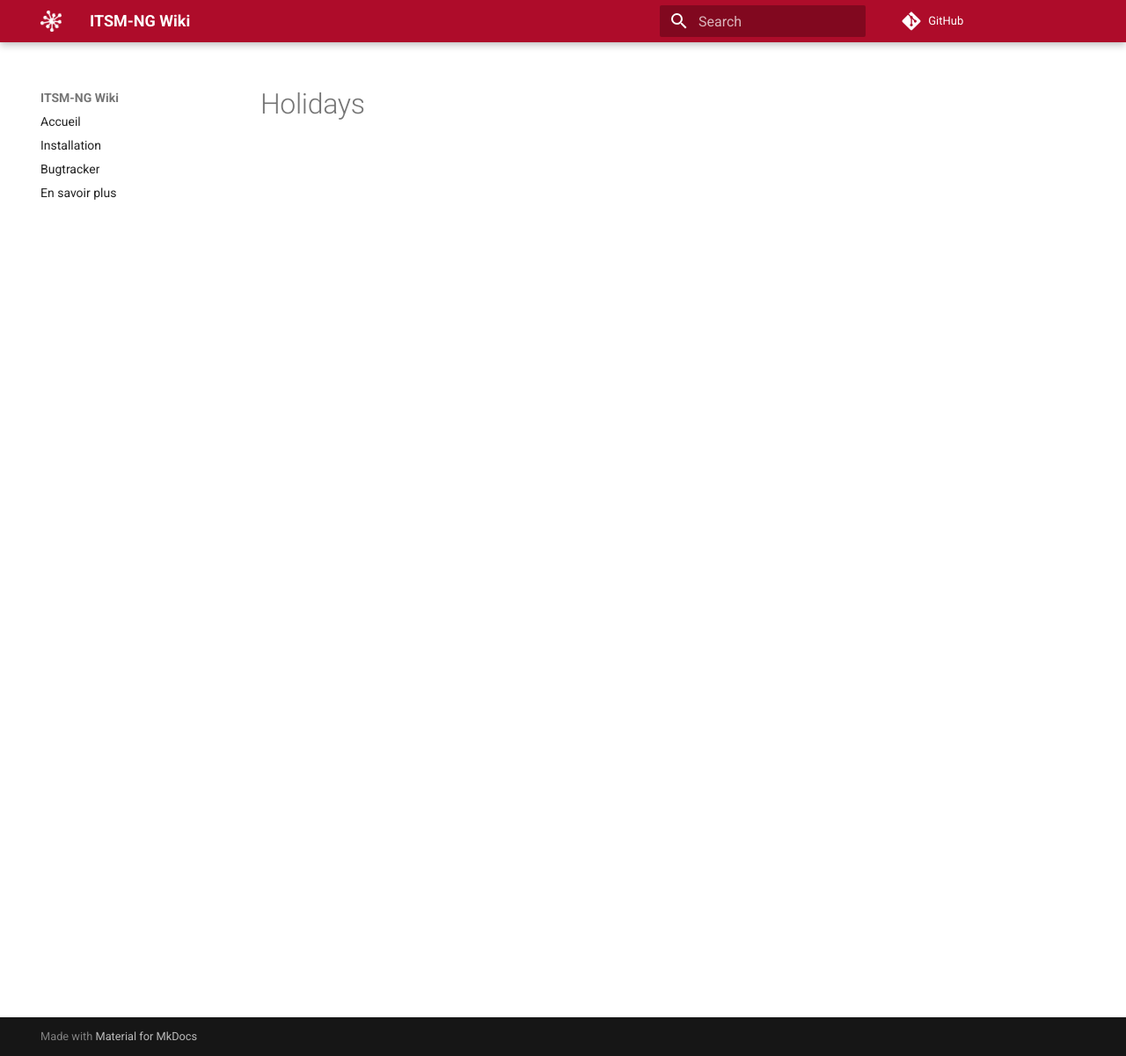
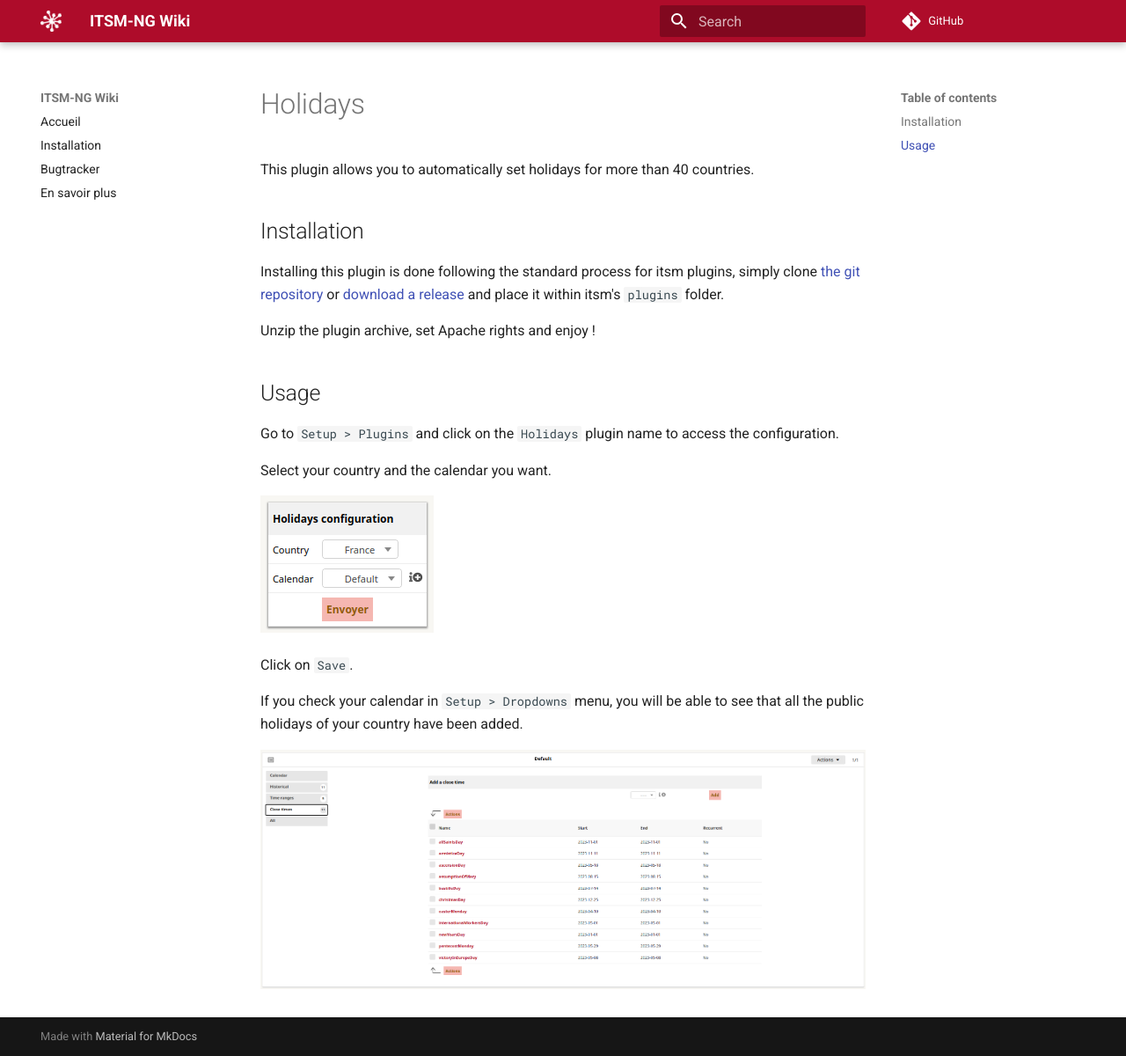
Before and after one commit to itsmng/wiki-backup, an MkDocs documentation site: the page built from docs/plugins/holidays-plugin.md, in a window 1280 px wide and 1200 px high. Shown: the whole window at 88% size. Built offline with MkDocs 1.6.1 and Material for MkDocs 9.7.7, drawn with Linux system fonts in a browser that asks for light colours; comment, search, counter and statistics services are not loaded.

Commit message:
Add holidays documentation

```diff
--- a/docs/plugins/holidays-plugin.md
+++ b/docs/plugins/holidays-plugin.md
@@ -1 +1,23 @@
 # Holidays
+
+This plugin allows you to automatically set holidays for more than 40 countries.
+
+## Installation
+
+Installing this plugin is done following the standard process for itsm plugins, simply clone [the git repository](https://github.com/itsmng/holidays) or [download a release](https://github.com/itsmng/holidays/releases) and place it within itsm's `plugins` folder.
+
+Unzip the plugin archive, set Apache rights and enjoy !
+
+## Usage
+
+Go to `Setup > Plugins` and click on the `Holidays` plugin name to access the configuration.
+
+Select your country and the calendar you want.
+
+![](../img/holidays/holidays_config.png)
+
+Click on `Save`.
+
+If you check your calendar in `Setup > Dropdowns` menu, you will be able to see that all the public holidays of your country have been added.
+
+![](../img/holidays/holidays_result.png)
```
Also changed, not shown: docs/index.md (+1 -1 lines), docs/img/holidays/holidays_config.png (added), docs/img/holidays/holidays_result.png (added).
